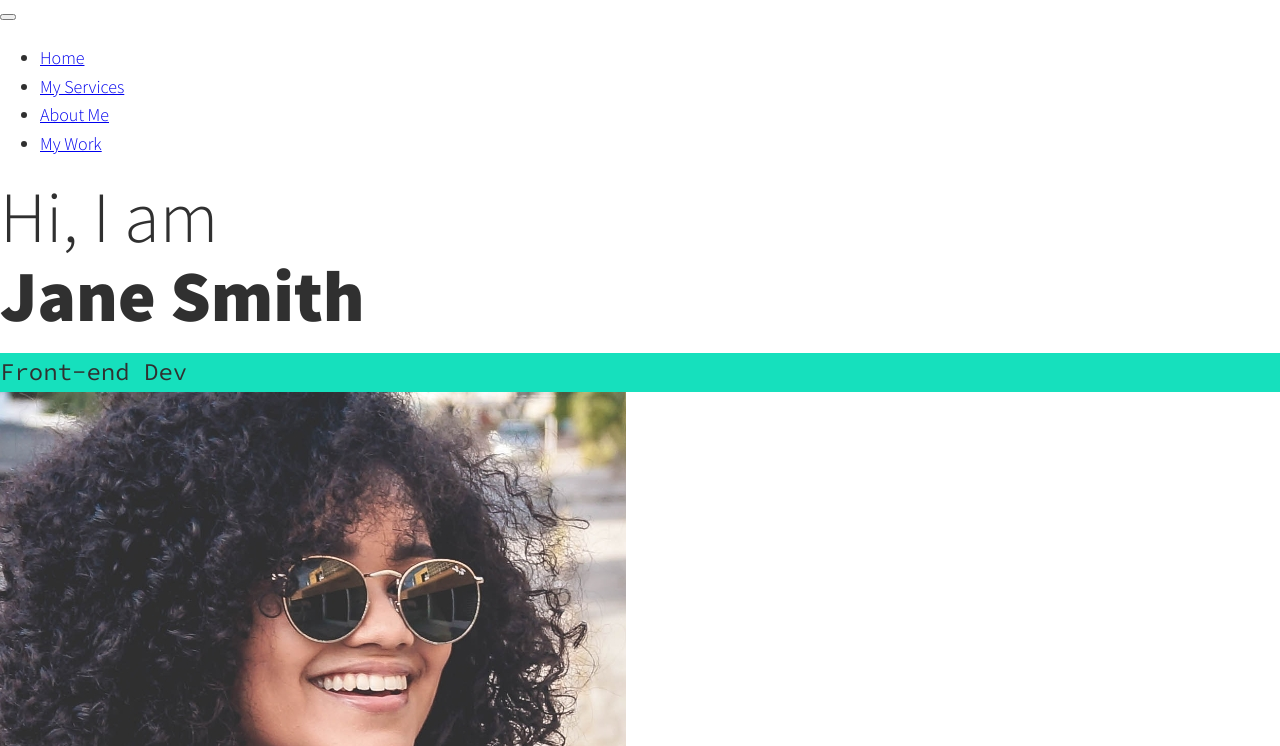
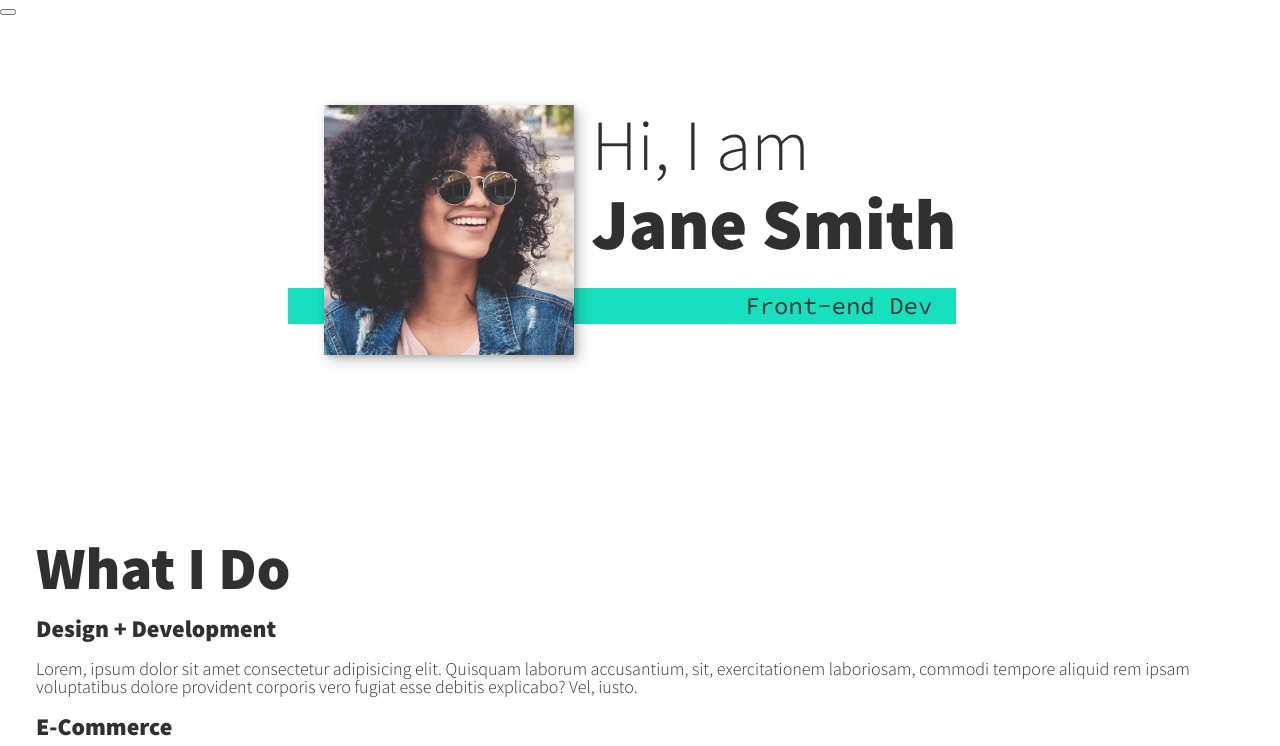
Before and after one commit to sgb-codes/Personal-Portfolio-FreeCodeCamp-Youtube, a plain HTML site: page index.html in a window 1280 px wide. Shown: the part 54-800 px from the top of the page. Drawn offline with nearby package versions, Linux system fonts and the light colour scheme.

Commit message:
Styled Intro Section

```diff
--- a/css/style.css
+++ b/css/style.css
@@ -21,6 +21,9 @@
   --fs-h2: 2.25rem;
   --fs-h3: 1.25rem;
   --fs-body: 1rem;
+
+  --bs: 0.25em 0.25em 0.75em rgba(0, 0, 0, 0.25),
+    0.125em 0.125em 0.25em rgba(0, 0, 0, 0.15);
 }
 
 @media (min-width: 800px) {
@@ -40,7 +43,11 @@ body {
   margin: 0;
   font-family: var(--ff-primary);
   font-size: var(--fs-body);
-  line-height: 1.6;
+  line-height: 1;
+}
+
+section {
+  padding: 5em 2em;
 }
 
 img {
@@ -92,5 +99,56 @@ h3 {
 .section__subtitle--intro,
 .section__subtitle--about {
   background: var(--clr-accent);
+  padding: 0.25em 1em;
   font-family: var(--ff-secondary);
+  margin-bottom: 1em;
 }
+
+/* Header */
+
+nav {
+  display: none;
+}
+/* Intro Section */
+
+.intro {
+  position: relative;
+}
+
+.intro__img {
+  box-shadow: var(--bs);
+}
+
+.section__subtitle--intro {
+  display: inline-block;
+}
+
+@media (min-width: 600px) {
+  .intro {
+    display: grid;
+    width: min-content;
+    margin: 0 auto;
+    grid-column-gap: 1em;
+    grid-template-areas:
+      "img title"
+      "img subtitle";
+    grid-template-columns: min-content max-content;
+  }
+
+  .intro__img {
+    grid-area: img;
+    min-width: 250px;
+    position: relative;
+    z-index: 2;
+  }
+
+  .section__subtitle--intro {
+    align-self: start;
+    grid-column: -1 / 1;
+    grid-row: 2;
+    text-align: right;
+    position: relative;
+    left: -1.5em;
+    width: calc(100% + 1.5em);
+  }
+}
--- a/index.html
+++ b/index.html
@@ -49,7 +49,11 @@
         Hi, I am <strong>Jane Smith</strong>
       </h1>
       <p class="section__subtitle section__subtitle--intro">Front-end Dev</p>
-      <img src="img/dev-jane-01.jpg" alt="a picture of jane smith smiling" />
+      <img
+        src="img/dev-jane-01.jpg"
+        alt="a picture of jane smith smiling"
+        class="intro__img"
+      />
     </section>
 
     <!-- My Services -->
```
